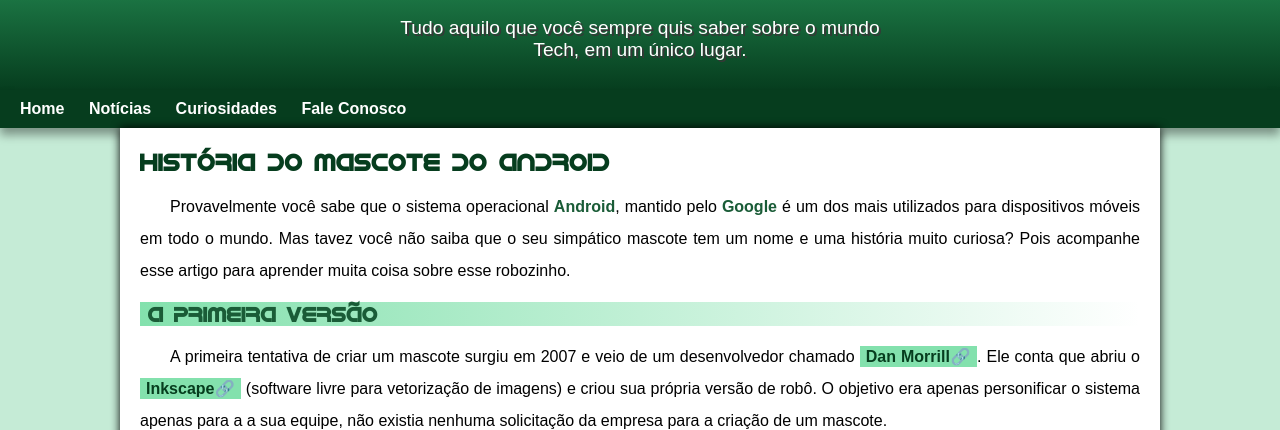
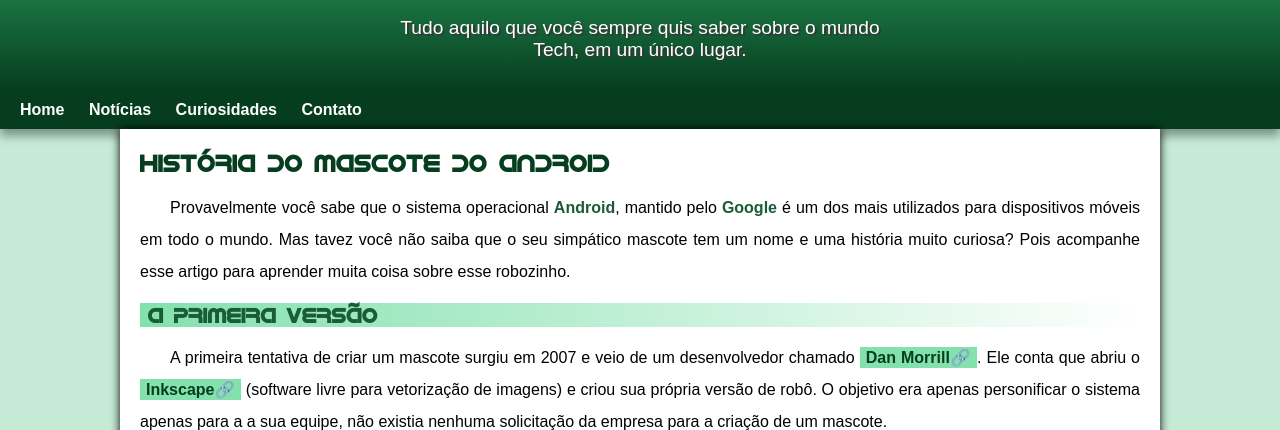
Before and after one commit to KaykySousa05/Curso-HTML5-CSS3, a plain HTML site: page desafio-010/android.html in a window 1280 px wide. Shown: the part 90-520 px from the top of the page. Drawn offline with Linux system fonts and the light colour scheme.

Commit message:
problema de padding corrigido

```diff
--- a/desafio-010/android.html
+++ b/desafio-010/android.html
@@ -16,8 +16,7 @@
         <a href="">Home</a>
         <a href="">Notícias</a>
         <a href="">Curiosidades</a>
-        <a href="">Fale Conosco
-        </a>
+        <a href="">Contato</a>
     </nav>
     <main>
         <article>
--- a/desafio-010/style.css
+++ b/desafio-010/style.css
@@ -58,6 +58,7 @@ header>p{
     margin: auto;
     padding-left: 10px;
     padding-right: 10px;
+    padding-bottom: 30px;
     text-shadow: 2px 2px 0px rgb(56, 55, 55);
 }
 
```
